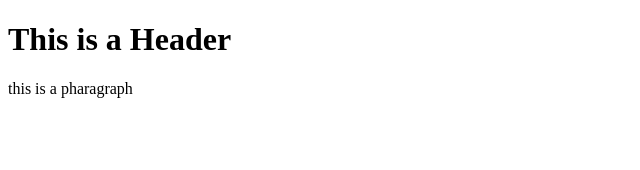
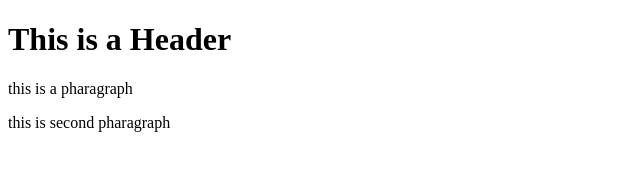
Before and after one commit to chandhini-24/Git-Test, a plain HTML site: page Index.html in a window 1280 px wide. Shown: the whole page, without its empty margins (0-640 px from the left). Drawn offline with Linux system fonts and the light colour scheme.

Commit message:
third commit

```diff
--- a/Index.html
+++ b/Index.html
@@ -4,6 +4,7 @@
         <body>
             <h1>This is a Header</h1>
             <p>this is a pharagraph</p>
+            <p>this is second pharagraph</p>
         </body>
     </head>
 </html>
```
